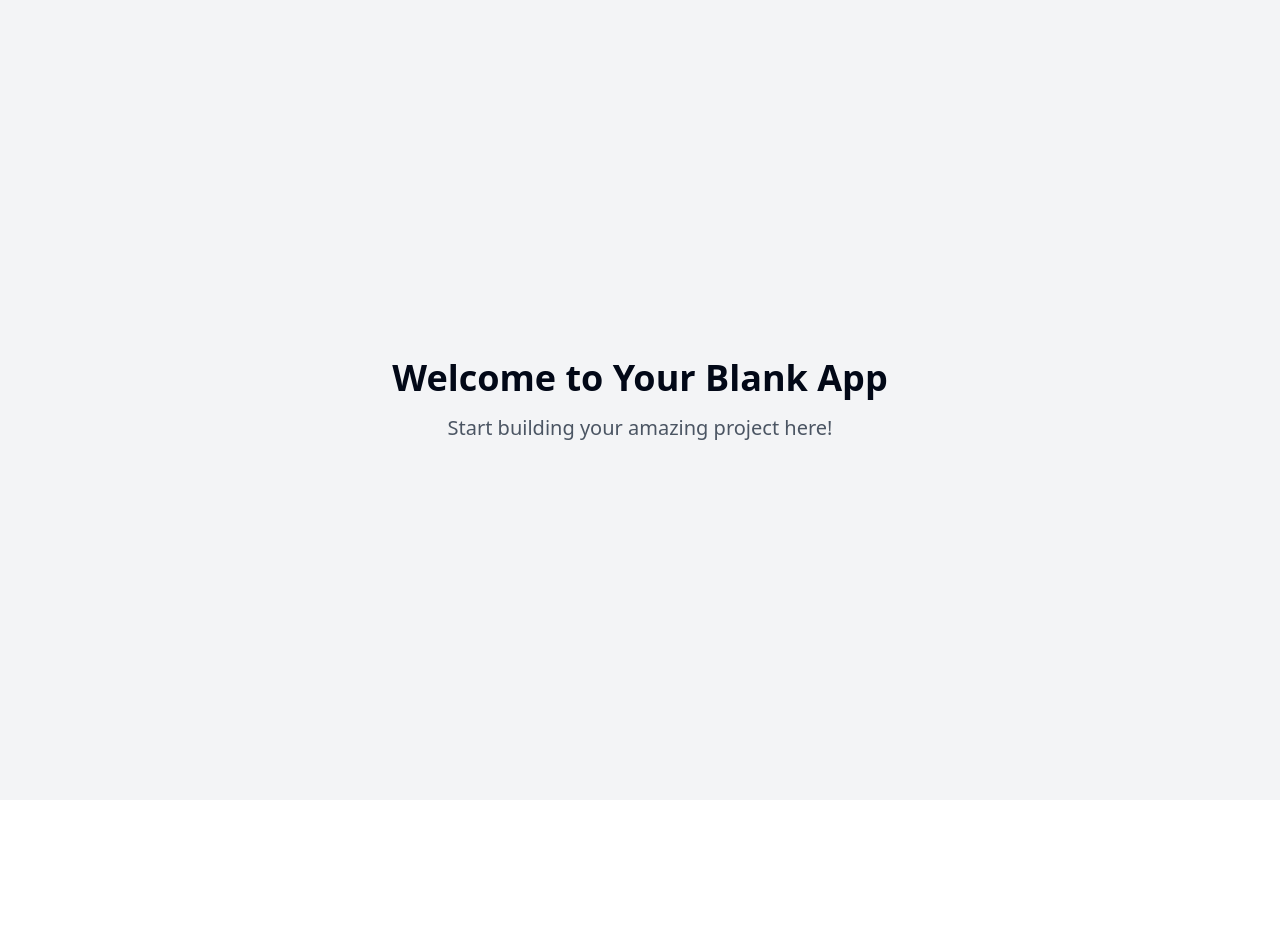
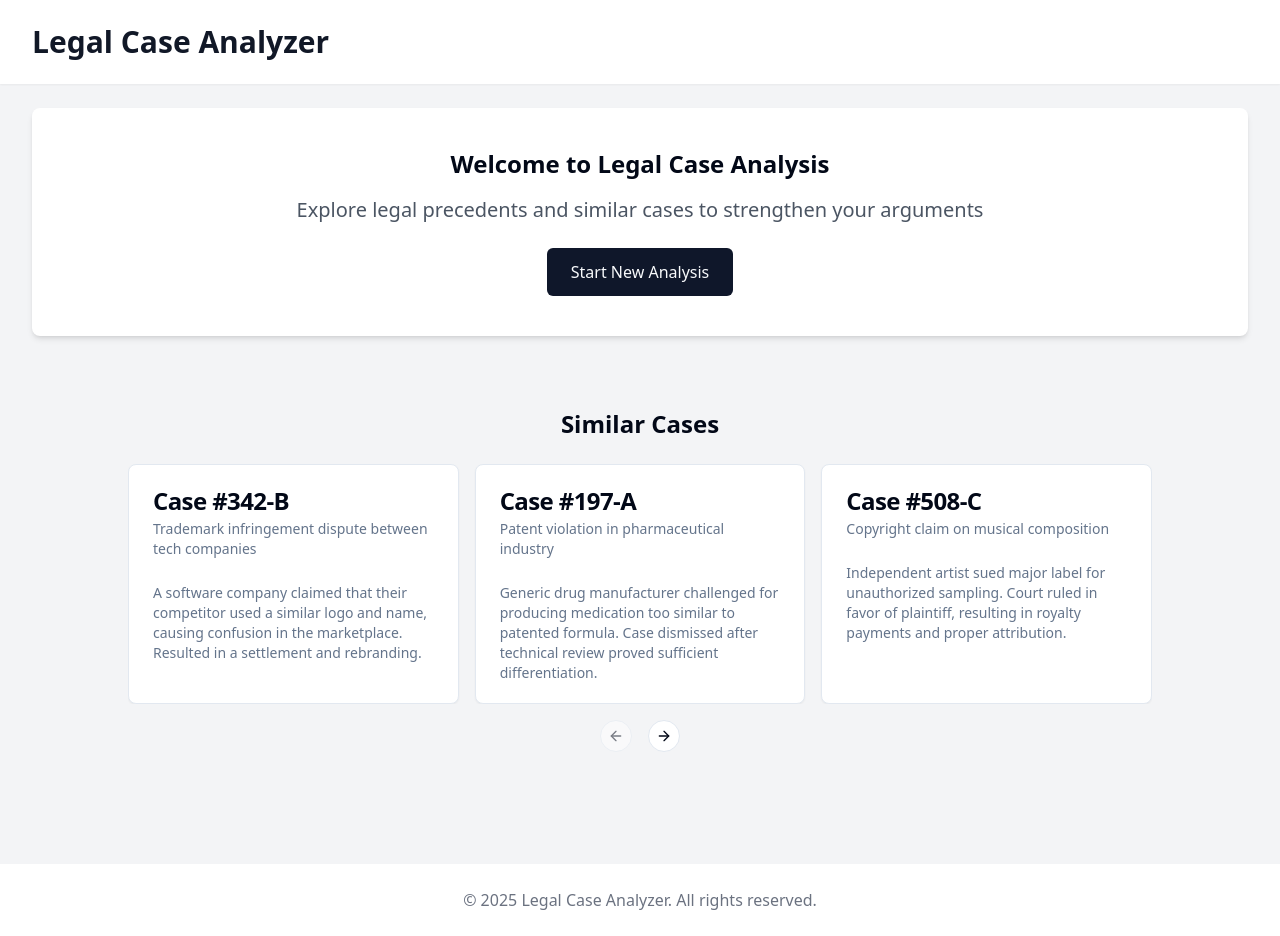
Before and after one commit to d-vamsikrishna/ops-assist-case-buddy, a React (Vite) app: page / in a window 1280 px wide. Before the commit the page ends 800 px from the top, so only its background shows below. Built offline with nearby package versions, Linux system fonts and the light colour scheme.

Commit message:
Fix: Display similar cases at the end
Display similar cases at the end and improve scrolling.

```diff
--- /dev/null
+++ b/src/components/SimilarCasesCarousel.tsx
@@ -0,0 +1,84 @@
+
+import React from "react";
+import {
+  Carousel,
+  CarouselContent,
+  CarouselItem,
+  CarouselNext,
+  CarouselPrevious,
+} from "@/components/ui/carousel";
+import {
+  Card,
+  CardContent,
+  CardDescription,
+  CardHeader,
+  CardTitle,
+} from "@/components/ui/card";
+import { ScrollArea } from "@/components/ui/scroll-area";
+
+// Mock data for similar cases
+const similarCases = [
+  {
+    id: 1,
+    title: "Case #342-B",
+    description: "Trademark infringement dispute between tech companies",
+    details: "A software company claimed that their competitor used a similar logo and name, causing confusion in the marketplace. Resulted in a settlement and rebranding.",
+  },
+  {
+    id: 2,
+    title: "Case #197-A",
+    description: "Patent violation in pharmaceutical industry",
+    details: "Generic drug manufacturer challenged for producing medication too similar to patented formula. Case dismissed after technical review proved sufficient differentiation.",
+  },
+  {
+    id: 3,
+    title: "Case #508-C",
+    description: "Copyright claim on musical composition",
+    details: "Independent artist sued major label for unauthorized sampling. Court ruled in favor of plaintiff, resulting in royalty payments and proper attribution.",
+  },
+  {
+    id: 4,
+    title: "Case #625-D",
+    description: "Intellectual property dispute in fashion",
+    details: "Designer accused fast fashion retailer of copying unique textile pattern. Settled out of court with financial compensation and agreement to cease production.",
+  },
+  {
+    id: 5,
+    title: "Case #413-E",
+    description: "Software licensing violation case",
+    details: "Enterprise company found using software beyond scope of licensing agreement. Resolved with expanded license purchase and compliance monitoring program.",
+  },
+];
+
+const SimilarCasesCarousel = () => {
+  return (
+    <div className="w-full max-w-5xl mx-auto py-10">
+      <h2 className="text-2xl font-bold mb-6 text-center">Similar Cases</h2>
+      <Carousel className="w-full">
+        <CarouselContent>
+          {similarCases.map((caseItem) => (
+            <CarouselItem key={caseItem.id} className="md:basis-1/2 lg:basis-1/3">
+              <Card className="h-full">
+                <CardHeader>
+                  <CardTitle>{caseItem.title}</CardTitle>
+                  <CardDescription>{caseItem.description}</CardDescription>
+                </CardHeader>
+                <CardContent>
+                  <ScrollArea className="h-24">
+                    <p className="text-sm text-muted-foreground">{caseItem.details}</p>
+                  </ScrollArea>
+                </CardContent>
+              </Card>
+            </CarouselItem>
+          ))}
+        </CarouselContent>
+        <div className="flex justify-center mt-4">
+          <CarouselPrevious className="relative static mr-2 translate-y-0" />
+          <CarouselNext className="relative static ml-2 translate-y-0" />
+        </div>
+      </Carousel>
+    </div>
+  );
+};
+
+export default SimilarCasesCarousel;
--- a/src/pages/Index.tsx
+++ b/src/pages/Index.tsx
@@ -1,12 +1,43 @@
-// Update this page (the content is just a fallback if you fail to update the page)
+
+import React from "react";
+import SimilarCasesCarousel from "@/components/SimilarCasesCarousel";
 
 const Index = () => {
   return (
-    <div className="min-h-screen flex items-center justify-center bg-gray-100">
-      <div className="text-center">
-        <h1 className="text-4xl font-bold mb-4">Welcome to Your Blank App</h1>
-        <p className="text-xl text-gray-600">Start building your amazing project here!</p>
-      </div>
+    <div className="min-h-screen bg-gray-100">
+      <header className="bg-white shadow-sm">
+        <div className="max-w-7xl mx-auto py-6 px-4 sm:px-6 lg:px-8">
+          <h1 className="text-3xl font-bold text-gray-900">Legal Case Analyzer</h1>
+        </div>
+      </header>
+
+      <main>
+        <div className="max-w-7xl mx-auto py-6 sm:px-6 lg:px-8">
+          {/* Introduction section */}
+          <div className="bg-white px-6 py-10 shadow-md rounded-lg mb-8">
+            <div className="text-center">
+              <h2 className="text-2xl font-bold mb-4">Welcome to Legal Case Analysis</h2>
+              <p className="text-xl text-gray-600 mb-6">
+                Explore legal precedents and similar cases to strengthen your arguments
+              </p>
+              <div className="flex justify-center">
+                <button className="bg-primary text-primary-foreground px-6 py-3 rounded-md font-medium hover:bg-primary/90 transition-colors">
+                  Start New Analysis
+                </button>
+              </div>
+            </div>
+          </div>
+
+          {/* Similar Cases Carousel */}
+          <SimilarCasesCarousel />
+        </div>
+      </main>
+
+      <footer className="bg-white mt-12">
+        <div className="max-w-7xl mx-auto py-6 px-4 sm:px-6 lg:px-8 text-center text-gray-500">
+          <p>© 2025 Legal Case Analyzer. All rights reserved.</p>
+        </div>
+      </footer>
     </div>
   );
 };
```
